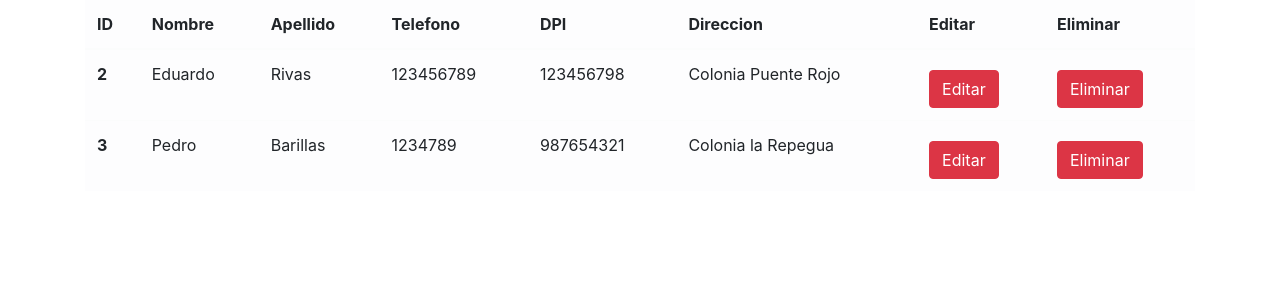
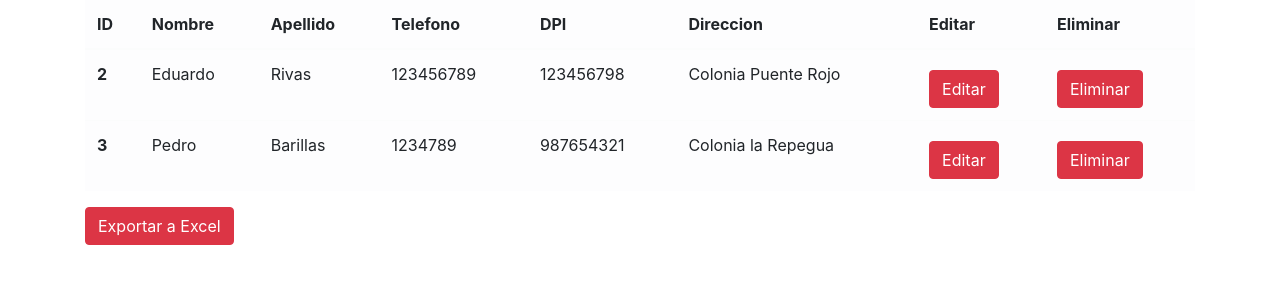
Before and after one commit to Wholpz-1/DesarrolloWEB, a Django app: page /listaEmpleado/ in a window 1280 px wide. Shown: the part 151-458 px from the top of the page. Run offline with Django 3.2, Linux system fonts and the light colour scheme; data comes from the database, SQL or seed files in the repository; both versions use the stored data as it was after the commit; some libraries are stand-ins or nearby versions.

Commit message:
version 1.1

```diff
--- a/DesswebGrupo4/urls.py
+++ b/DesswebGrupo4/urls.py
@@ -28,6 +28,7 @@ urlpatterns = [
     path('listaEmpleado/', FormularioEmpleadoView.listar_empleados, name='listarEmpleado'),
     path('eliminarEmpleado/<id>', FormularioEmpleadoView.eliminarEmpleado, name='eliminarEmpleado'),
     path('editarEmpleado/<id>', FormularioEmpleadoView.editarEmpleado, name='editarEmpleado'),
+    path('reporte_excel_proyecto/', FormularioEmpleadoView.ReporteExcelEmpleado, name='reporte_excel_proyecto'),
 
     path('registrarProyecto/', FormularioProyectoView.index, name='registrarProyecto'),
     path('guardarProyecto/', FormularioProyectoView.procesar_formulario, name='guardarProyecto'),
@@ -39,4 +40,5 @@ urlpatterns = [
 
 
 
+
 ]
--- a/Models/Empleado/views.py
+++ b/Models/Empleado/views.py
@@ -1,5 +1,6 @@
-from django.http import HttpRequest
+from django.http import HttpRequest, HttpResponse
 from django.shortcuts import render, redirect
+from openpyxl import Workbook
 
 from Models.Empleado.forms import FormularioEmpleado
 from Models.Empleado.models import Empleado
@@ -39,3 +40,36 @@ class FormularioEmpleadoView(HttpRequest):
                 data['form']=formulario
 
         return render(request, 'modificarEmpleado.html',data)
+
+    def ReporteExcelEmpleado(self,*args, **kwargs):
+        empleados = Empleado.objects.all()
+        wb = Workbook()
+        ws = wb.active
+        ws['B1'] = "Reporte de Empleados"
+
+        ws.merge_cells('B1:G1')
+
+        ws['B3'] = 'Codigo de Empleado'
+        ws['C3'] = 'Nombre '
+        ws['D3'] = 'Apellido '
+        ws['E3'] = 'Telefono'
+        ws['F3'] = 'DPI'
+        ws['G3'] = 'Direccion '
+
+        cont = 6
+
+        for empleados in empleados:
+            ws.cell(row = cont, column = 2).value = empleados.CodigoEmpleado
+            ws.cell(row = cont, column = 3).value = empleados.Nombre
+            ws.cell(row=cont, column=4).value = empleados.Apellido
+            ws.cell(row=cont, column=5).value = empleados.Telefono
+            ws.cell(row=cont, column=6).value = empleados.DPI
+            ws.cell(row=cont, column=7).value = empleados.Direccion
+            cont+=1
+
+        nombre_archivo = "ReporteProyectosExcel.xlsx"
+        response = HttpResponse(content_type = "application/ms-excel")
+        content = "attachment; filename = {0}".format(nombre_archivo)
+        response['Content-Disposition'] = content
+        wb.save(response)
+        return response
--- a/Models/Proyectos/views.py
+++ b/Models/Proyectos/views.py
@@ -1,11 +1,14 @@
 from django.http import HttpRequest
 from django.shortcuts import render, redirect
+
 
 from Models.Proyectos.forms import FormularioProyecto
 from Models.Proyectos.models import Proyecto
 
 
+
 class FormularioProyectoView(HttpRequest):
+
     def index(request):
         proyecto = FormularioProyecto()
         return render(request, "ProyectoIndex.html", {"form":proyecto})
--- a/Templates/ListaEmpleado.html
+++ b/Templates/ListaEmpleado.html
@@ -54,6 +54,15 @@
 
       </tbody>
     </table>
+       <div class="my-2"></div>
+                            <a href="{% url 'reporte_excel_proyecto' %}" class="btn btn-danger btn-icon-split">
+                                <span class="icon text-white-50">
+                                <i class="fas fa-trash"></i>
+                                </span>
+                                <span class="text">Exportar a Excel</span>
+                            </a>
+                             </td>
+
 
 
 {% endblock %}
```
Also changed, not shown: db.sqlite3.
